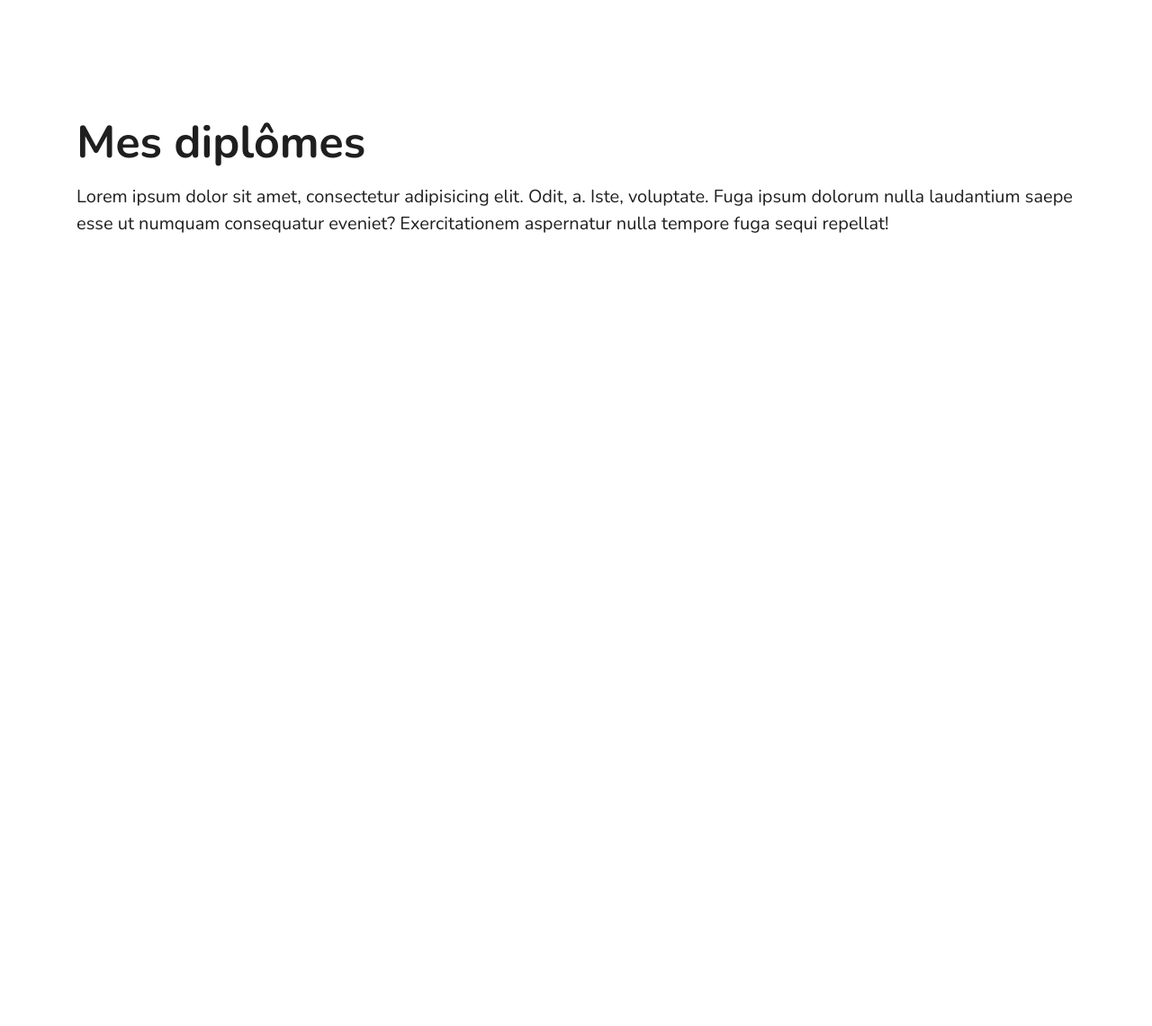
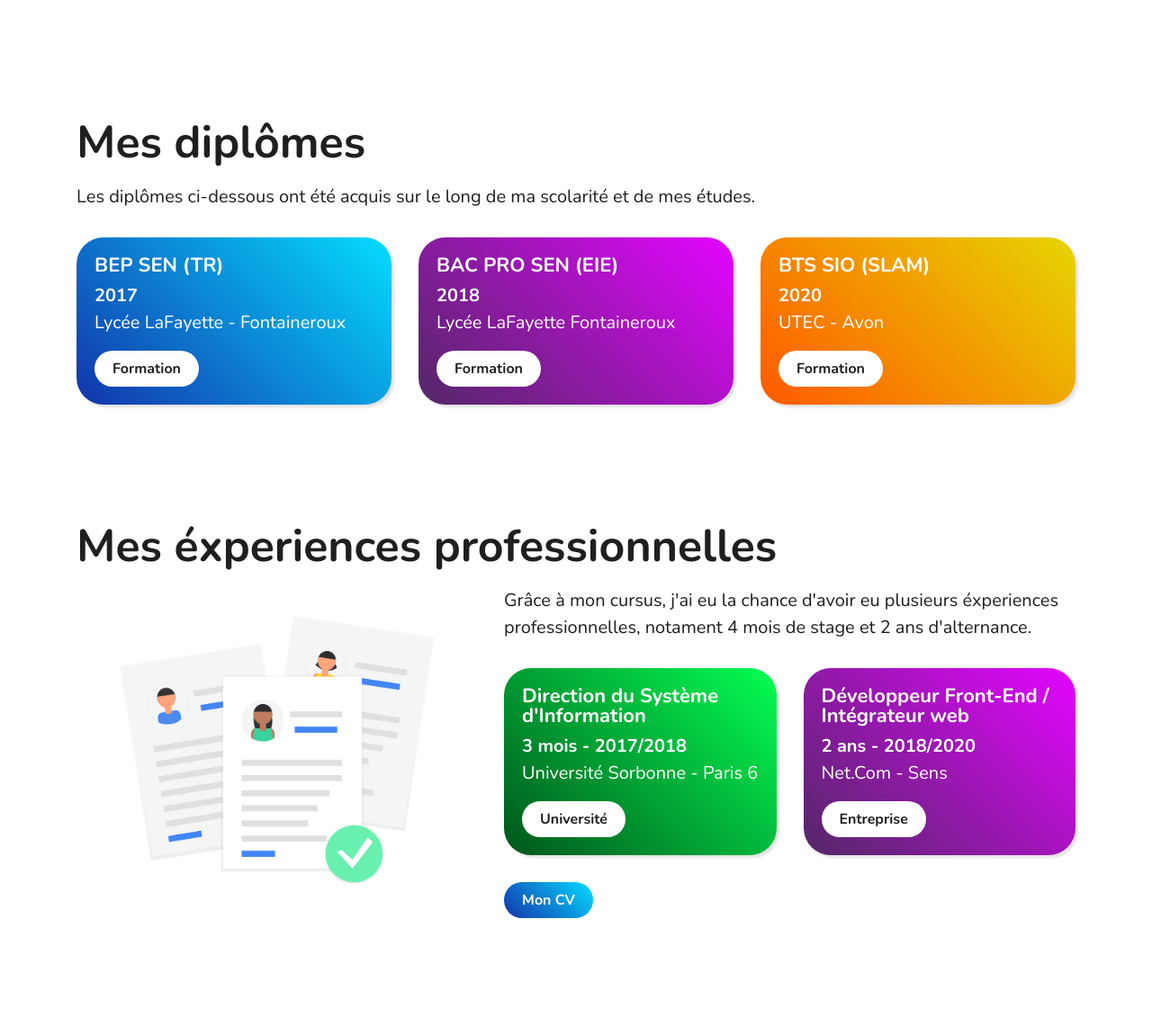
Before and after one commit to SebGrd/portfolio-v2, a PHP site: page / in a window 1280 px wide. Shown: the part 1213-2354 px from the top of the page at 90% size. Before the commit the page ends 1472 px from the top, so only its background shows below. Run offline with PHP 8.4, Linux system fonts and the light colour scheme.

Commit message:
Home - Experiences pro

```diff
--- a/index.html
+++ b/index.html
@@ -67,10 +67,70 @@
 
         <section class="home-description container">
             <h2 class="home-title">Mes diplômes</h2>
-            <p>Lorem ipsum dolor sit amet, consectetur adipisicing elit. Odit, a. Iste, voluptate. Fuga ipsum dolorum
-                nulla laudantium saepe esse ut numquam consequatur eveniet? Exercitationem aspernatur nulla tempore fuga
-                sequi repellat!</p>
+            <p class="mb-m">Les diplômes ci-dessous ont été acquis sur le long de ma scolarité et de mes études.</p>
+            <div class="row">
+                <div class="col-4">
+                    <div class="colored-card">
+                        <h3>BEP SEN (TR)</h3>
+                        <p class="colored-card_date">2017</p>
+                        <p>Lycée LaFayette - Fontaineroux</p>
+                        <a href="#!" class="btn">Formation</a>
+                    </div>
+                </div>
+                <div class="col-4">
+                    <div class="colored-card colored-card--purple">
+                        <h3>BAC PRO SEN (EIE)</h3>
+                        <p class="colored-card_date">2018</p>
+                        <p>Lycée LaFayette  Fontaineroux</p>
+                        <a href="#!" class="btn">Formation</a>
+                    </div>
+                </div>
+                <div class="col-4">
+                    <div class="colored-card colored-card--yellow">
+                        <h3>BTS SIO (SLAM)</h3>
+                        <p class="colored-card_date">2020</p>
+                        <p>UTEC - Avon</p>
+                        <a href="#!" class="btn">Formation</a>
+                    </div>
+                </div>
+            </div>
         </section>
+
+        <div class="home-section-separator"></div>
+
+        <section class="home-description container">
+                <h2 class="home-title">Mes éxperiences professionnelles</h2>
+                <div class="row">
+                    <div class="col-5">
+                        <img src="src/img/hiring.png" alt="code-page" class="img-resp">
+                    </div>
+                    <div class="col-7">
+                        <p class="mb-m">Grâce à mon cursus, j'ai eu la chance d'avoir eu plusieurs éxperiences professionnelles, notament 4 mois de stage et 2 ans d'alternance.</p>
+                        <div class="row mb-m">
+                            <div class="col-6">
+                                <div class="colored-card colored-card--green">
+                                    <h3>Direction du Système d'Information</h3>
+                                    <p class="colored-card_date">3 mois - 2017/2018</p>
+                                    <p>Université Sorbonne - Paris 6</p>
+                                    <a href="#!" class="btn">Université</a>
+                                </div>
+                            </div>
+                            <div class="col-6">
+                                <div class="colored-card colored-card--purple">
+                                    <h3>Développeur Front-End / Intégrateur web</h3>
+                                    <p class="colored-card_date">2 ans - 2018/2020</p>
+                                    <p>Net.Com - Sens</p>
+                                    <a href="#!" class="btn">Entreprise</a>
+                                </div>
+                            </div>
+                        </div>
+                        <a href="#" class="btn">Mon CV</a>
+                    </div>
+                </div>
+            </section>
+
+            <div class="home-section-separator"></div>
+
     </main>
 
     <script src="src/lib/jquery/jquery-3.4.1.min.js"></script>
--- a/src/css/partial/_custom-components.scss
+++ b/src/css/partial/_custom-components.scss
@@ -1,4 +1,5 @@
 
+//BUTTONS
 .btn{
   display: inline-block;
   padding: 8px 20px;
@@ -9,6 +10,35 @@
   &:hover{
     color: white;
     text-decoration: none;
+  }
+}
+
+// CARDS
+.colored-card{
+  padding: 20px;
+  background: linear-gradient(45deg, #1334ab, #05dcff);
+  box-shadow: 3px 3px 3px #e1e1e1;
+  border-radius: 30px;
+  color: white;
+  h3{
+    font-size: 22px;
+    line-height: 1;
+  }
+  p{
+    font-size: 16px;
+  }
+  .colored-card_date{
+    font-weight: 700;
+    margin-bottom: 0;
+  }
+  .btn{
+    background: white;
+    color: $dark-text;
+  }
+  @each $gradient, $value in $card-gradient {
+    &--#{$gradient}{
+      background: $value;
+    }
   }
 }
 
--- a/src/css/partial/_global.scss
+++ b/src/css/partial/_global.scss
@@ -7,3 +7,7 @@ body{
     max-width: 100%;
     height: auto;
 }
+
+.mb-m{
+    margin-bottom: 30px;
+}
--- a/src/css/partial/_variables.scss
+++ b/src/css/partial/_variables.scss
@@ -1,3 +1,10 @@
 $dark-text: #1f1f1f;
 
+$card-gradient:(
+    'blue': linear-gradient(45deg, #1334ab, #05dcff),
+    'purple': linear-gradient(45deg, #532867, #e405ff),
+    'yellow': linear-gradient(45deg, #ff5900, #e6d503),
+    'green': linear-gradient(45deg, #00551c, #05ff52)
+);
+
 $secondary: green;
--- a/src/css/style.css
+++ b/src/css/style.css
@@ -6,6 +6,10 @@ body {
 .img-resp {
   max-width: 100%;
   height: auto;
+}
+
+.mb-m {
+  margin-bottom: 30px;
 }
 
 .btn {
@@ -20,6 +24,50 @@ body {
 .btn:hover {
   color: white;
   text-decoration: none;
+}
+
+.colored-card {
+  padding: 20px;
+  background: linear-gradient(45deg, #1334ab, #05dcff);
+  -webkit-box-shadow: 3px 3px 3px #e1e1e1;
+          box-shadow: 3px 3px 3px #e1e1e1;
+  border-radius: 30px;
+  color: white;
+}
+
+.colored-card h3 {
+  font-size: 22px;
+  line-height: 1;
+}
+
+.colored-card p {
+  font-size: 16px;
+}
+
+.colored-card .colored-card_date {
+  font-weight: 700;
+  margin-bottom: 0;
+}
+
+.colored-card .btn {
+  background: white;
+  color: #1f1f1f;
+}
+
+.colored-card--blue {
+  background: linear-gradient(45deg, #1334ab, #05dcff);
+}
+
+.colored-card--purple {
+  background: linear-gradient(45deg, #532867, #e405ff);
+}
+
+.colored-card--yellow {
+  background: linear-gradient(45deg, #ff5900, #e6d503);
+}
+
+.colored-card--green {
+  background: linear-gradient(45deg, #00551c, #05ff52);
 }
 
 .slick-initialized .slick-slide {
```
Also changed, not shown: src/img/hiring.png (added), 1 other file.
